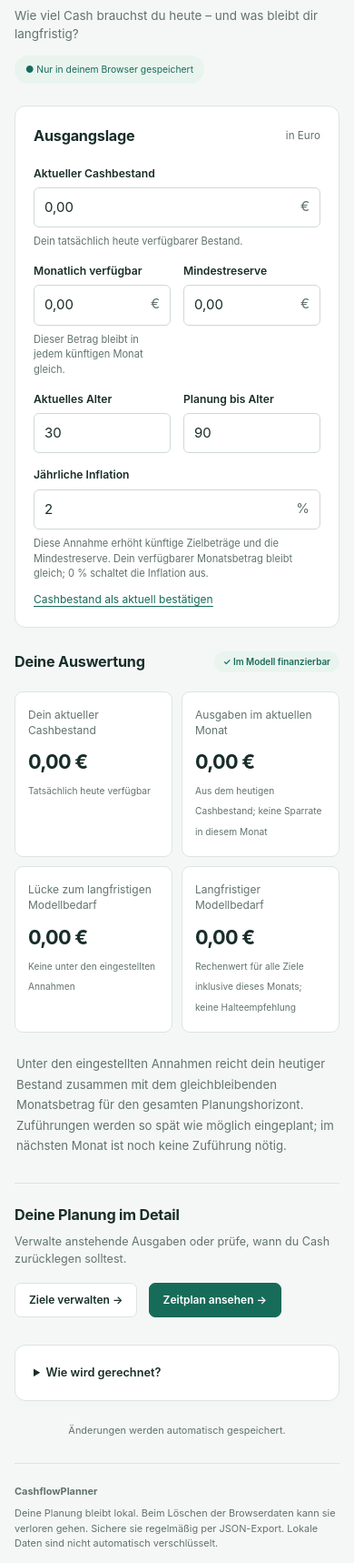
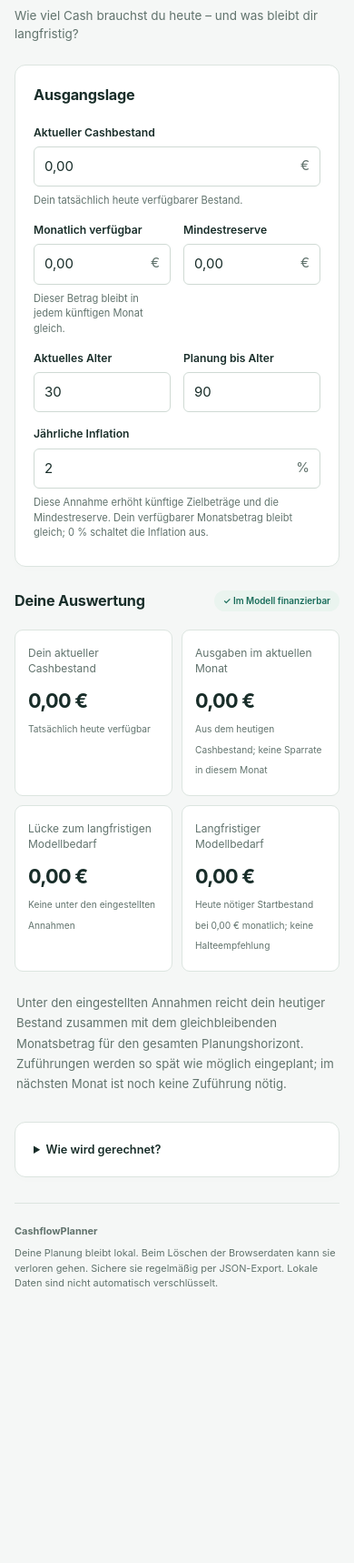
Before and after one commit to RalfHuesing/CashflowPlanner, a website with bundled scripts: page web/index.html in a window 390 px wide. Shown: the part 279-1997 px from the top of the page at 91% size. After the commit the page ends 1720 px from the top, so only its background shows below. Built offline with nearby package versions, Linux system fonts and the light colour scheme.

Commit message:
UI: Entferne redundante Elemente und präzisiere Modellbedarf-KPI

```diff
--- a/web/css/main.css
+++ b/web/css/main.css
@@ -155,15 +155,6 @@ main {
   color: var(--green);
   margin-bottom: 12px;
 }
-.local-badge {
-  font-size: .76rem;
-  white-space: nowrap;
-  background: var(--green-light);
-  padding: 8px 12px;
-  border-radius: 20px;
-  color: var(--green)!important;
-  margin-top: 8px;
-}
 .panel {
   padding: 23px;
   background: #fff;
@@ -282,12 +273,6 @@ input[aria-invalid=true] {
   text-align: center;
   color: var(--muted);
   font-size: .84rem;
-}
-.save-status {
-  margin: 0;
-  text-align: center;
-  color: var(--muted);
-  font-size: .73rem;
 }
 .summary-grid {
   display: grid;
@@ -588,10 +573,6 @@ dialog::backdrop {
   .page-heading {
     display: block;
   }
-  .local-badge {
-    display: inline-block;
-    margin: 0;
-  }
   .chart-label {
     font-size: 12px;
   }
@@ -636,9 +617,6 @@ dialog::backdrop {
   }
   .metric-value {
     font-size: 1.5rem;
-  }
-  .local-badge {
-    font-size: .69rem!important;
   }
   .chart-tooltip {
     min-height: 95px;
@@ -761,26 +739,8 @@ h1 {
 .overview-results .notice {
   margin-top: 15px;
 }
-.next-step {
-  padding: 22px 0 0;
-  border-top: 1px solid var(--border);
-  margin-top: 22px;
-}
-.next-step p {
-  font-size: .84rem;
-  color: var(--muted);
-  margin: 8px 0 17px;
-}
-.next-step .button {
-  display: inline-block;
-  text-decoration: none;
-  margin: 0 8px 8px 0;
-}
 .assumptions {
   margin-top: 25px;
-}
-.save-status {
-  margin-top: 24px;
 }
 .goals-toolbar {
   position: sticky;
@@ -1055,12 +1015,6 @@ h1 {
   .timeline-layout .legend {
     justify-content: flex-start;
   }
-  .next-step .button {
-    font-size: .8rem;
-  }
-  .local-badge {
-    margin-top: 0;
-  }
   .assumptions {
     margin-top: 22px;
   }
--- a/web/index.html
+++ b/web/index.html
@@ -42,7 +42,6 @@
           <h1 id="page-title" tabindex="-1">Deine Übersicht</h1>
           <p id="page-description">Dein aktueller Bestand, die Ausgaben dieses Monats und die Tragfähigkeit deiner Ziele.</p>
         </div>
-        <p class="local-badge">● Nur in deinem Browser gespeichert</p>
       </div>
       <p id="app-message" class="notice" role="status" hidden>
       </p>
@@ -53,7 +52,6 @@
           <section class="panel">
             <div class="section-heading">
               <h2>Ausgangslage</h2>
-              <span class="muted small">in Euro</span>
             </div>
             <form id="settings-form" novalidate>
               <label for="cashCents">Aktueller Cashbestand</label>
@@ -97,7 +95,6 @@
               <p id="inflation-help" class="field-help">Diese Annahme erhöht künftige Zielbeträge und die Mindestreserve. Dein verfügbarer Monatsbetrag bleibt gleich; 0 % schaltet die Inflation aus.</p>
               <p id="settings-error" class="error-text" role="status">
               </p>
-              <button type="button" id="confirm-cash" class="text-button">Cashbestand als aktuell bestätigen</button>
             </form>
           </section>
           <div class="overview-results">
@@ -116,12 +113,6 @@
               <div id="excluded-notice" class="notice" hidden>
               </div>
             </section>
-            <div class="next-step">
-              <h2>Deine Planung im Detail</h2>
-              <p>Verwalte anstehende Ausgaben oder prüfe, wann du Cash zurücklegen solltest.</p>
-              <a class="button subtle" href="#ziele">Ziele verwalten →</a>
-              <a class="button primary" href="#zeitplan">Zeitplan ansehen →</a>
-            </div>
           </div>
         </div>
         <details class="panel assumptions">
@@ -205,7 +196,6 @@
           </div>
         </section>
       </section>
-      <p id="save-status" class="save-status" role="status">Änderungen werden automatisch gespeichert.</p>
     </main>
     <footer>
       <strong>CashflowPlanner</strong>
--- a/web/js/main.js
+++ b/web/js/main.js
@@ -19,7 +19,7 @@ const message = document.getElementById('app-message');
 function notify(text) { message.textContent = text; message.hidden = !text; }
 function persist() {
   const result = saveData(data);
-  document.getElementById('save-status').textContent = result.ok ? '✓ Änderungen lokal gespeichert' : result.error;
+  if (!result.ok) notify(result.error);
 }
 function updateFreshness() {
   const notice = document.getElementById('stale-notice');
@@ -68,9 +68,6 @@ const openGoal = bindGoalForm((goal) => {
 bindSettings((settings, cashChanged) => {
   data = {...data,settings,cashUpdatedAt:cashChanged ? new Date().toISOString() : data.cashUpdatedAt};
   persist(); render();
-},() => {
-  data = {...data,cashUpdatedAt:new Date().toISOString()};
-  persist(); updateFreshness(); notify('Dein gespeicherter Cashbestand wurde als aktuell bestätigt.');
 });
 function confirmReplacement(description, action) {
   const dialog = document.getElementById('confirm-dialog');
--- a/web/js/ui/settings-form.js
+++ b/web/js/ui/settings-form.js
@@ -21,7 +21,7 @@ export function fillSettings(settings) {
     if (field) field.value = moneyFields.includes(key) ? editableMoney(value) : key === 'inflationBps' ? editableInflation(value) : value;
   }
 }
-export function bindSettings(onChange, onConfirm) {
+export function bindSettings(onChange) {
   const form = document.getElementById('settings-form');
   const error = document.getElementById('settings-error');
   form.addEventListener('submit', (event) => event.preventDefault());
@@ -69,13 +69,4 @@ export function bindSettings(onChange, onConfirm) {
   inflationField.addEventListener('blur', () => {
     try { inflationField.value = editableInflation(parseInflation(inflationField.value)); } catch { /* Keep invalid input available for correction. */ }
   });
-  document.getElementById('confirm-cash').addEventListener('click', () => {
-    const invalid = form.querySelector('[aria-invalid="true"]');
-    if (invalid) {
-      error.textContent = 'Bitte korrigiere zuerst die markierten Eingaben, bevor du den Cashbestand bestätigst.';
-      invalid.focus();
-      return;
-    }
-    onConfirm();
-  });
 }
--- a/web/js/ui/summary.js
+++ b/web/js/ui/summary.js
@@ -6,7 +6,7 @@ export function renderSummary(plan, settings) {
     ['Dein aktueller Cashbestand', money(settings.cashCents), 'Tatsächlich heute verfügbar', ''],
     ['Ausgaben im aktuellen Monat', money(plan.rows[0].expenseCents), 'Aus dem heutigen Cashbestand; keine Sparrate in diesem Monat', ''],
     ['Lücke zum langfristigen Modellbedarf', money(plan.gapCents), plan.feasible ? 'Keine unter den eingestellten Annahmen' : firstShortfall ? `Erster Engpass: ${firstShortfall}` : 'Bei heutigem Bestand und gleichbleibendem Monatsbetrag', plan.feasible ? '' : 'negative'],
-    ['Langfristiger Modellbedarf', money(plan.requiredTodayCents), 'Rechenwert für alle Ziele inklusive dieses Monats; keine Halteempfehlung', ''],
+    ['Langfristiger Modellbedarf', money(plan.requiredTodayCents), `Heute nötiger Startbestand bei ${money(settings.monthlyCents)} monatlich; keine Halteempfehlung`, ''],
   ];
   document.getElementById('summary').replaceChildren(...metrics.map(([label, value, detail, style]) => {
     const card = node('div', `metric ${style}`);
```
